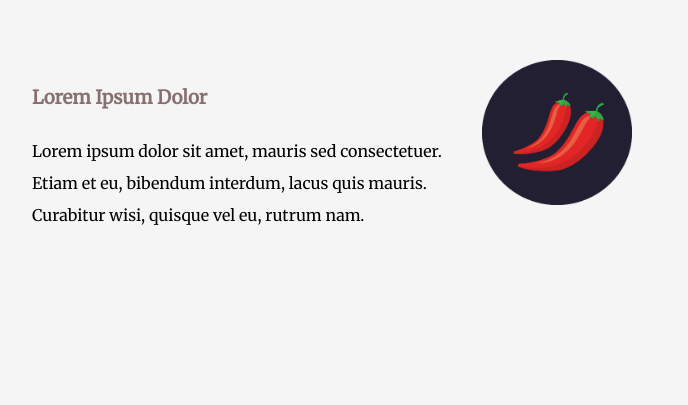
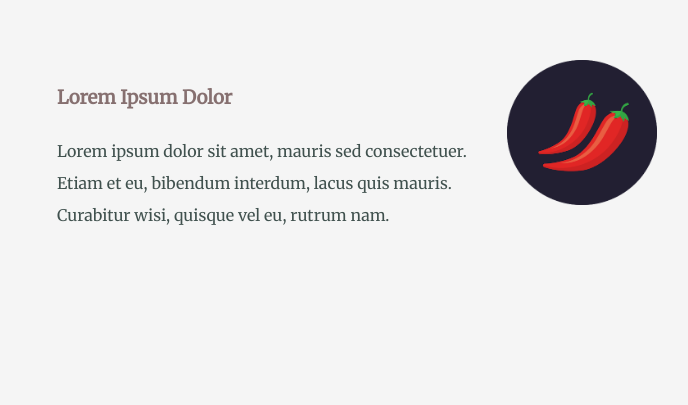
Before and after one commit to CleanShot25/Personal-Site, a plain HTML site: page index.html in a window 1280 px wide. Shown: the part 1802-2207 px from the top of the page, without its empty margins (308-996 px from the left). Drawn offline with Linux system fonts and the light colour scheme.

Commit message:
Update style.css

```diff
--- a/style.css
+++ b/style.css
@@ -2,6 +2,7 @@ body {
     margin: 0;
     text-align: center;
     font-family: 'Merriweather', serif;
+    color: #40514E;
 
 
 }
@@ -21,6 +22,7 @@ h1 {
     position: relative;
     bottom: 100px;
 }
+
 #pad {
     padding-bottom: 20px;
 }
@@ -108,7 +110,10 @@ h3 {
 .img-skill-2 {
     width: 25%;
     float: right;
+}
 
+.middle {
+    padding-left: 50px;
 }
 
 a {
@@ -174,6 +179,7 @@ hr {
     opacity: 0.5;
     margin: 90px auto 10px auto;
 }
+
 .btn {
     -webkit-border-radius: 23;
     -moz-border-radius: 23;
@@ -184,9 +190,9 @@ hr {
     background: #867070;
     padding: 10px 20px 10px 20px;
     text-decoration: none;
-  }
+}
 
-  .btn:hover {
+.btn:hover {
     background: #221f32;
     text-decoration: none;
-  }
+}
```
